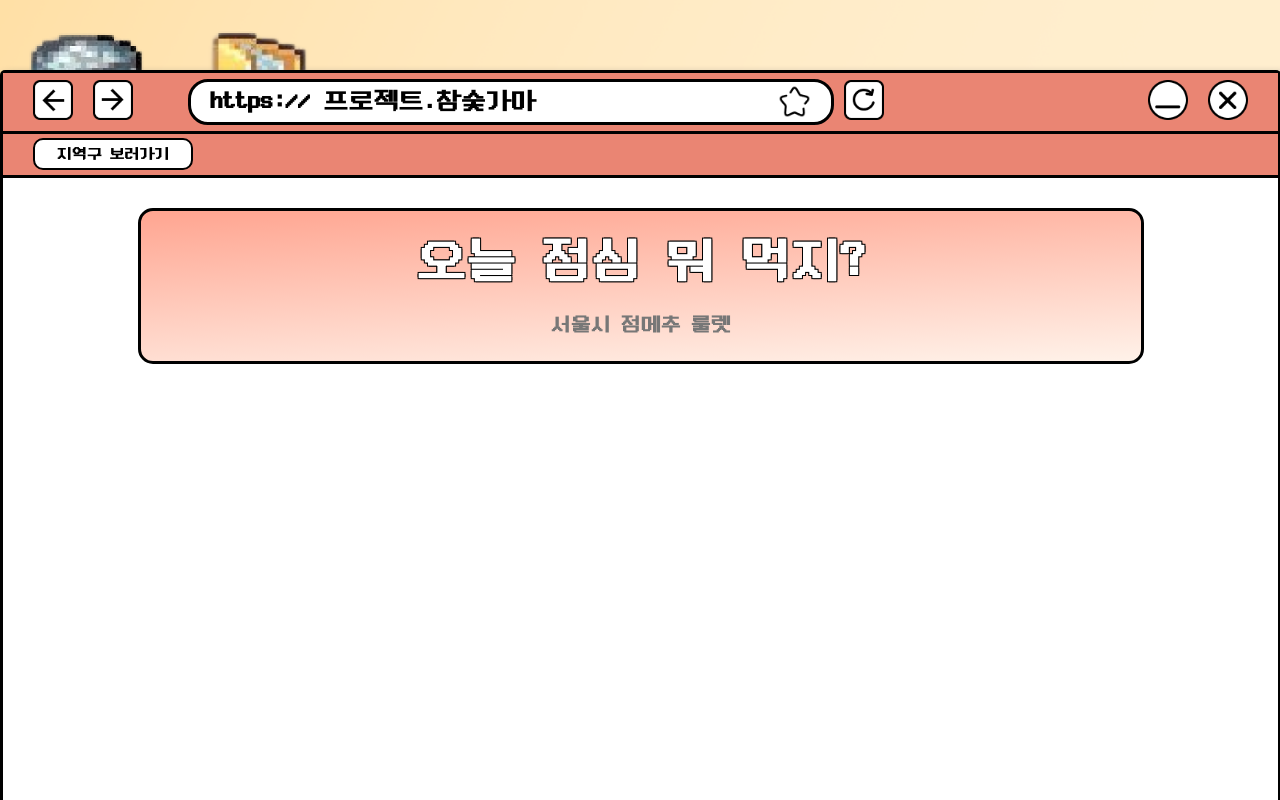
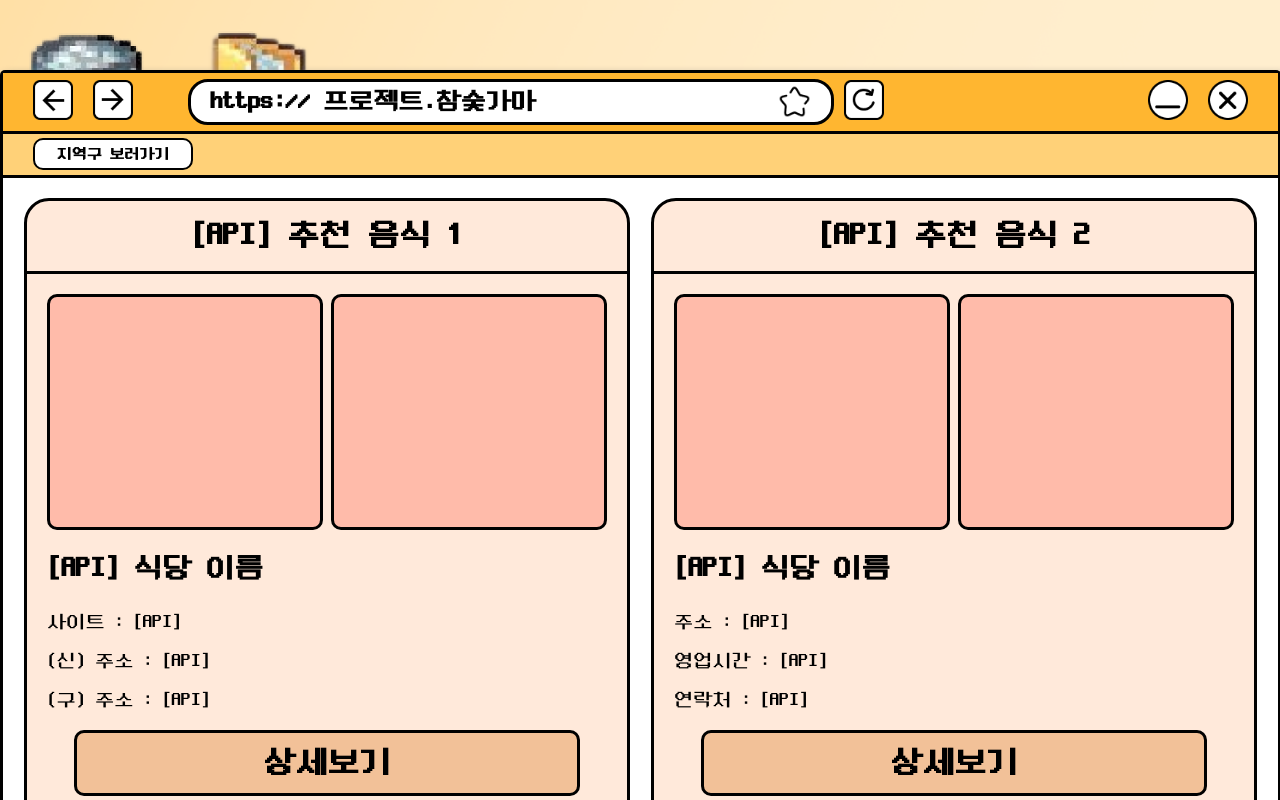
Before and after one commit to W0N-H0/lunch-recommendation, a React (Create React App) app: page /Recomandation in a window 1280 px wide. Built offline with nearby package versions, Linux system fonts and the light colour scheme; no server answers.

Commit message:
[Feat,Design] Recomandation 컴포넌트 CSS 완성 및 API 초안 작성

```diff
--- a/package.json
+++ b/package.json
@@ -6,6 +6,7 @@
     "@testing-library/jest-dom": "^5.16.5",
     "@testing-library/react": "^13.4.0",
     "@testing-library/user-event": "^13.5.0",
+    "axios": "^1.4.0",
     "react": "^18.2.0",
     "react-dom": "^18.2.0",
     "react-router-dom": "^6.14.0",
--- a/src/App.css
+++ b/src/App.css
@@ -1,5 +1,3 @@
-/**/
-
 .MainGame {
   height: 410px;
   width: 1000px;
--- a/src/pages/Recomandation.js
+++ b/src/pages/Recomandation.js
@@ -1,9 +1,10 @@
+import axios from "axios";
 import styled from "styled-components";
 import Slots from "../components/Slots";
 import Menu from "../components/Menu";
 import MapModalSec from "../components/MapModalSec";
+import React, { useRef, useState, useEffect } from "react";
 //
-
 const BackgroundImage = styled.div`
   background-image: url("/images/background-recomandation.png");
   background-repeat: no-repeat;
@@ -29,7 +30,7 @@ const Container = styled.div`
 const TopBarWrap = styled.div`
   border-bottom: 3px solid black;
   height: 7%;
-  background: #ea8573;
+  background: #ffb630;
   display: flex;
   flex-direction: row;
   justify-content: space-between;
@@ -39,6 +40,7 @@ const TopBarWrap = styled.div`
 
 // 상단바-2
 const SecondBarWrap = styled(TopBarWrap)`
+  background: #ffd178;
   height: 5%;
 `;
 
@@ -47,9 +49,8 @@ const MainWrap = styled.div`
   height: 80%;
   background-color: white;
   display: flex;
-  flex-direction: column;
-  align-items: center;
-  justify-content: flex-start;
+  flex-direction: row;
+  justify-content: space-evenly;
 `;
 
 // 하단바
@@ -76,6 +77,7 @@ const AcctionBtn = styled.button`
   border: none;
   margin: 10px;
   padding: 0;
+  cursor: pointer;
 `;
 
 const AcctionImg = styled.img`
@@ -119,6 +121,7 @@ const MapBtn = styled.button`
   border: 2px solid #000;
   background: white;
   margin: 0 10px;
+  cursor: pointer;
 `;
 
 const MapText = styled.p`
@@ -130,121 +133,105 @@ const MapText = styled.p`
   font-weight: bold;
 `;
 
-const MainTitle = styled.div`
-  width: 1000px;
-  height: 150px;
-  border-radius: 15px;
-  border: 3px solid black;
-  background: linear-gradient(
-      177deg,
-      rgba(255, 39, 0, 0.38) 0%,
-      rgba(234, 133, 115, 0) 100%
-    ),
-    #fff2e9;
-  display: flex;
-  flex-direction: column;
-  align-items: center;
-  justify-content: space-evenly;
-  margin: 30px;
+// 추천식당 창
+const RecomandationWrap = styled.div`
+  background-color: #ffe9da;
+  border-radius: 25px;
+  border-end-end-radius: 0px;
+  border-end-start-radius: 0px;
+  border: 3px solid #000;
+  width: 600px;
+  margin: 20px 0;
 `;
 
-const MainTitleText = styled.h1`
-  font-size: 50px;
-  margin: 0;
-  color: white;
-  text-shadow: -1px -1px 0 black, 1px -1px 0 black, -1px 1px 0 black,
-    1px 1px 0 black;
-`;
-
-const SuvTitleText = styled(MainTitleText)`
-  color: #777;
-  font-size: 20px;
-  text-shadow: none;
-`;
-
-// 메인 창 하단 게임 부분
-const MainGame = styled(MainTitle)`
-  height: 430px;
-  background: #fbe1d2;
-`;
-
-// 룰렛 작동 창 테두리
-const GameWrap = styled.div`
-  width: 900px;
-  height: 250px;
-  border-radius: 10px;
-  border: 3px solid black;
-  background: #ffebe7;
+// 추천 음식
+const TopWrap = styled.div`
+  border-bottom: 3px solid #000;
+  height: 70px;
   display: flex;
   align-items: center;
   justify-content: center;
-  position: relative;
+  > h1 {
+    font-size: 2rem;
+  }
 `;
 
-// 룰렛 작동 창
-const RouletteWrap = styled.div`
-  width: 800px;
-  height: 200px;
-  border: 3px solid black;
-  background-color: white;
-  border-radius: 10px;
+// 추천 음식 사진
+const ImgWrap = styled.div`
+  height: 230px;
+  margin: 20px;
+  display: flex;
+  justify-content: space-between;
+  > div {
+    height: 230px;
+    width: 270px;
+    border-radius: 10px;
+    border: 3px solid #000;
+    background: #fba;
+  }
 `;
 
-const CoinImgLeft = styled.img`
-  position: absolute;
-  left: 25px;
-  top: 40%;
-`;
-const CoinImgRight = styled.img`
-  position: absolute;
-  right: 25px;
-  top: 40%;
+// 추천 정보
+const InformationWrap = styled.div`
+  margin: 10px;
+  display: flex;
+  flex-direction: column;
+  align-items: flex-start;
+  > h1 {
+    font-size: 1.8rem;
+    padding-bottom: 10px;
+  }
+  > p {
+    font-size: 1.2rem;
+  }
+  .InformationText {
+    margin: 10px;
+  }
 `;
 
-// 게임 시작
-const StartClick = styled.button`
-  width: 250px;
-  height: 125px;
-  background-color: #f9b2a6;
-  border: 3px solid black;
+// 상세 보기
+const ViewDetails = styled.div`
   border-radius: 10px;
-`;
-const StartText = styled.p`
-  color: black;
-  text-align: center;
-  font-size: 40px;
-  letter-spacing: 5px;
-  margin: 0;
-`;
-
-//지역 선택
-const MapModal = styled.div`
-  width: 250px;
-  height: 50px;
-  border-radius: 10px;
-  border: 2px solid #000;
-  background: #fff2e9;
-  display: flex;
-  justify-content: center;
-  align-items: center;
-`;
-
-//지역구 입력
-const MapSearch = styled(MapModal)``;
-
-const MapInnerText = styled.p`
-  font-weight: bold;
-  color: #777;
-`;
-// 메인 창 하단 버튼 부분
-const MainGameBtnWram = styled.div`
-  width: 900px;
+  border: 3px solid #000;
+  height: 60px;
+  width: 500px;
+  background: #f2c198;
   display: flex;
   align-items: center;
-  justify-content: space-between;
+  justify-content: center;
+  margin: auto;
+  cursor: pointer;
 `;
 
 const Recomandation = () => {
+  const [items, setItems] = useState([]);
+
+  useEffect(() => {
+    axios
+      .get("https://openapi.naver.com/v1/search/local.json", {
+        params: {
+          query: "마포구 한식 맛집",
+          display: 2,
+        },
+        headers: {
+          "X-Naver-Client-Id": "RrtEscwpDLcuUII9AkHc",
+          "X-Naver-Client-Secret": "Z4xsSCda9i",
+          "Access-Control-Allow-Origin": "*",
+          "Content-Type": "application/json",
+        },
+      })
+      .then((response) => {
+        const { data } = response;
+        console.log(data);
+      })
+      .catch((error) => {
+        let message = "Unknown Error";
+
+        if (error instanceof Error) message = error.message;
+        console.log(message);
+      });
+  }, []);
+
   return (
     <>
       <BackgroundImage>
@@ -295,13 +282,59 @@ const Recomandation = () => {
 
           {/* 메인창 */}
           <MainWrap>
-            {/* 타이틀 */}
-            <MainTitle>
-              <MainTitleText> 오늘 점심 뭐 먹지? </MainTitleText>
-              <SuvTitleText> 서울시 점메추 룰렛 </SuvTitleText>
-            </MainTitle>
+            {/* 추천 창 1 */}
+            <RecomandationWrap>
+              <TopWrap>
+                <h1> [API] 추천 음식 1 </h1>
+              </TopWrap>
 
-            {/* 게임 */}
+              <ImgWrap>
+                {/* [API] 식당이미지 슬라이드 */}
+
+                <div>{/* [API] 식당이미지1 */}</div>
+                <div>{/* [API] 식당이미지2 */}</div>
+
+                {/* <div>  [API] 식당이미지3 </div>
+                <div>  [API] 식당이미지4  </div> */}
+              </ImgWrap>
+
+              <InformationWrap>
+                <h1 className="InformationText"> [API] 식당 이름 </h1>
+                <p className="InformationText">사이트 : [API]</p>
+                <p className="InformationText">(신) 주소 : [API]</p>
+                <p className="InformationText">(구) 주소 : [API]</p>
+              </InformationWrap>
+              <ViewDetails>
+                <h1> 상세보기 </h1>
+              </ViewDetails>
+            </RecomandationWrap>
+
+            {/* 추천 창 2 */}
+            <RecomandationWrap>
+              <TopWrap>
+                <h1> [API] 추천 음식 2 </h1>
+              </TopWrap>
+
+              <ImgWrap>
+                {/* [API] 식당이미지 슬라이드 */}
+
+                <div>{/* [API] 식당이미지1 */}</div>
+                <div>{/* [API] 식당이미지2 */}</div>
+
+                {/* <div>  [API] 식당이미지3 </div>
+                <div>  [API] 식당이미지4  </div> */}
+              </ImgWrap>
+
+              <InformationWrap>
+                <h1 className="InformationText"> [API] 식당 이름 </h1>
+                <p className="InformationText">주소 : [API]</p>
+                <p className="InformationText">영업시간 : [API]</p>
+                <p className="InformationText">연락처 : [API]</p>
+              </InformationWrap>
+              <ViewDetails>
+                <h1> 상세보기 </h1>
+              </ViewDetails>
+            </RecomandationWrap>
           </MainWrap>
 
           {/* 하단바 */}
```
Also changed, not shown: 1 other file (tests, documents, lock files or other folders).
